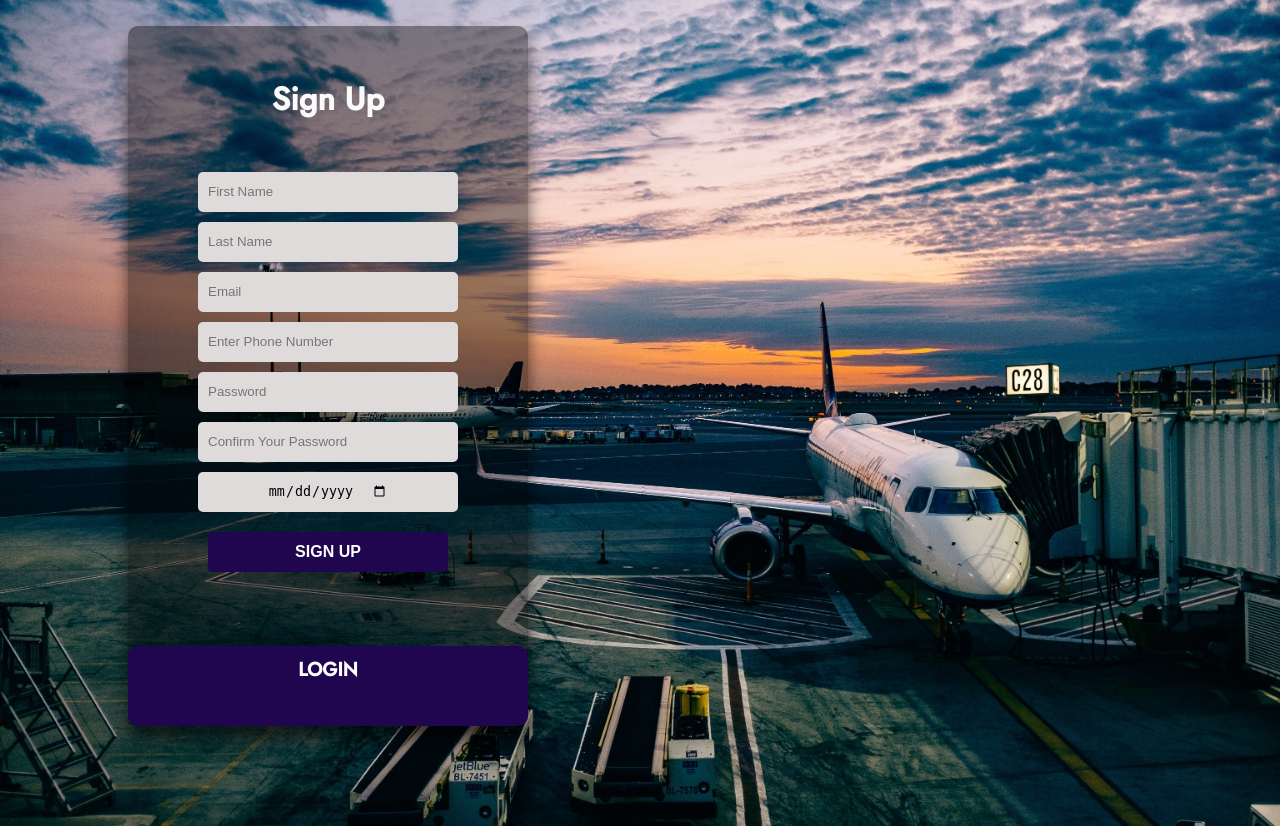
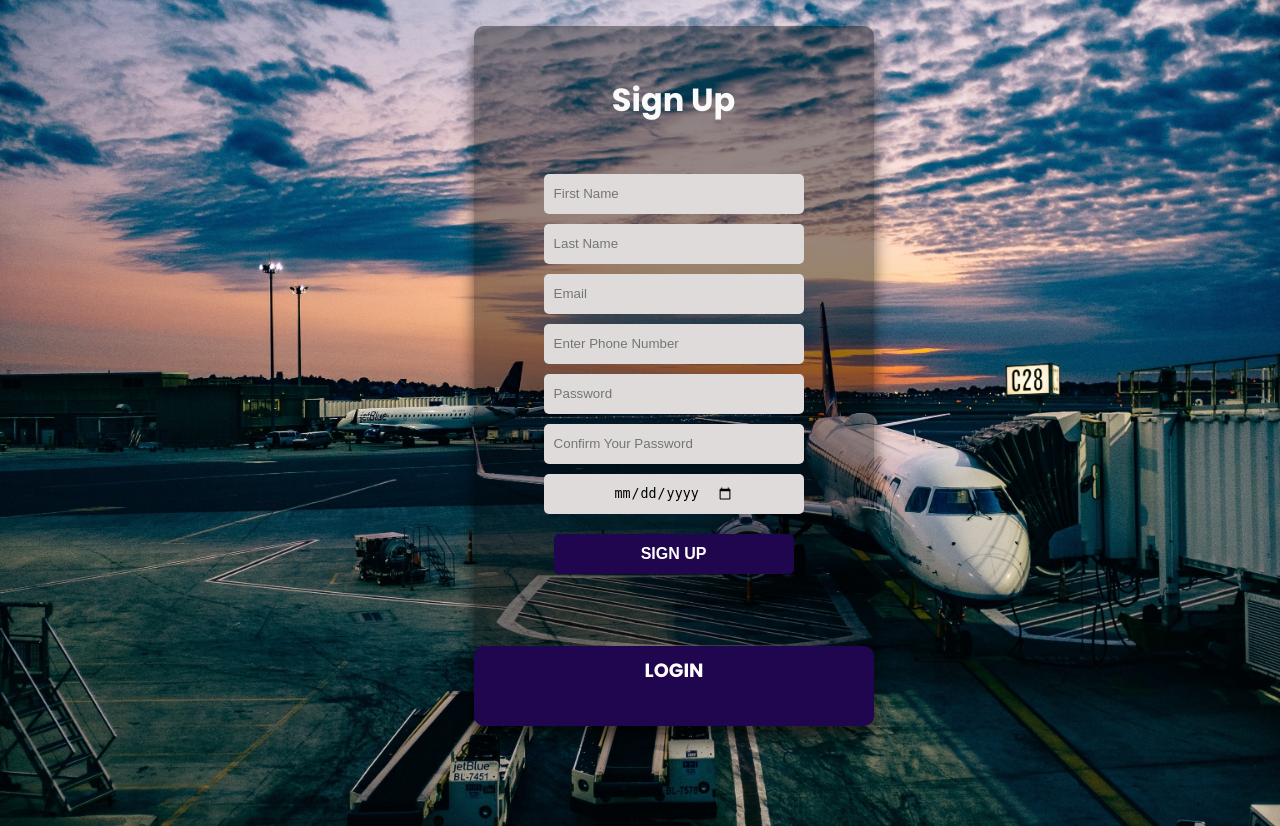
Before and after one commit to venishaparmar/AirLine-Project, a PHP site: page /html/login_form.html in a window 1280 px wide. Run offline with PHP 8.4, Linux system fonts and the light colour scheme.

Commit message:
Update login.css

```diff
--- a/css/login.css
+++ b/css/login.css
@@ -1,14 +1,17 @@
+@import url('https://fonts.googleapis.com/css2?family=Poppins:wght@400;500;700&display=swap');
+
 body {
     margin: 0;
     padding: 0;
     /* display: flex; */
     justify-content: center;
-    padding-left: 10%;
+    padding-left: 37%;
     margin-top: 2%;
     align-items: center;
     min-height: 100vh;
-    font-family: 'Jost', sans-serif;
+    font-family: 'Poppins', sans-serif;
     background: url("../images/slidebar-1.jpg") no-repeat center / cover;
+    overflow: hidden;
 }
 
 .main {
@@ -16,7 +19,7 @@ body {
     height: 700px;
     background: red;
     overflow: hidden;
-    background-color: rgba(0, 0, 0, .4  );
+    background-color: rgba(0, 0, 0, .4);
     border-radius: 10px;
     box-shadow: 0 .8rem 1rem rgba(0, 0, 0, .6);
 }
@@ -79,7 +82,7 @@ button:hover {
     border: 2px solid rgb(32, 5, 79);
 }
 
-.login button{
+.login button {
     width: 60%;
     height: 40px;
     margin: 10px auto;
@@ -96,21 +99,23 @@ button:hover {
     transition: .2s ease-in;
     cursor: pointer;
 }
-.login button:hover{
-    background:rgb(81, 14, 197);
+
+.login button:hover {
+    background: rgb(81, 14, 197);
     color: #fff;
     border: 2px solid rgb(81, 14, 197);
 }
+
 .login {
     height: 700px;
-    background:rgb(32, 5, 79);
+    background: rgb(32, 5, 79);
     border-radius: 10px;
     transform: translateY(-180px);
     transition: .8s ease-in-out;
 }
 
 .login label {
-    color:  #fff;
+    color: #fff;
     transform: scale(.6);
 }
 
```
